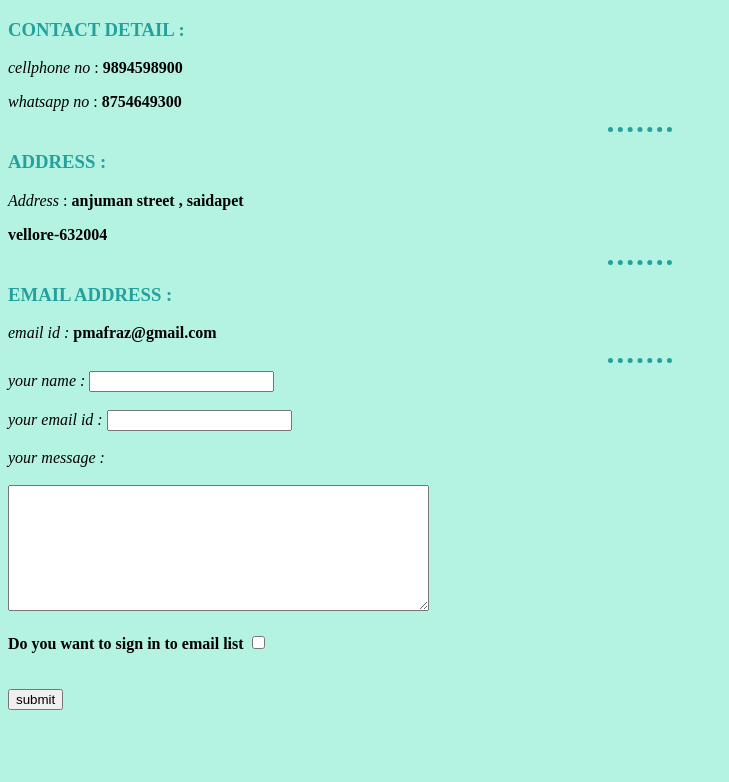
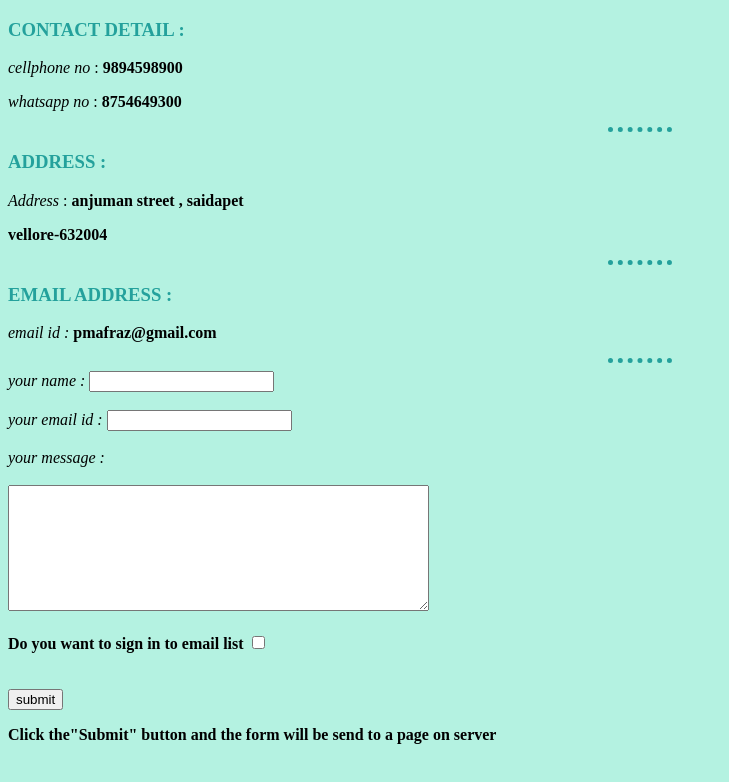
Before and after one commit to afraz1999/cv, a plain HTML site: page contact-me.html in a window 1280 px wide. Shown: the whole page, without its empty margins (0-729 px from the left). Drawn offline with Linux system fonts and the light colour scheme.

Commit message:
Update contact-me.html

```diff
--- a/contact-me.html
+++ b/contact-me.html
@@ -17,7 +17,7 @@
     <h3>EMAIL ADDRESS :</h3>
     <p> <em>email id :</em> <strong>pmafraz@gmail.com</strong> </p>
     <hr>
-    <form class="" action="index.html" method="post">
+    <form class="" action="/index.html" method="post">
         <label> <em>your name   :</em> </label>
         <input type="text" name="" value=""> <br><br>
         <label> <em>your email id :</em> </label>
@@ -26,6 +26,7 @@
         <textarea name="write message" rows="8" cols="50"></textarea> <br><br>
         <label> <strong>Do you want to sign in to email list</strong> </label>
         <input type="checkbox" name="" ><br><br><br>
-        <input type="submit" name="submit" value="submit">
+        <input type="submit" name="submit" value="submit" >
+        <p> <strong>Click the"Submit" button and the form will be send to a page on server </strong> </p>
   </body>
 </html>
```
